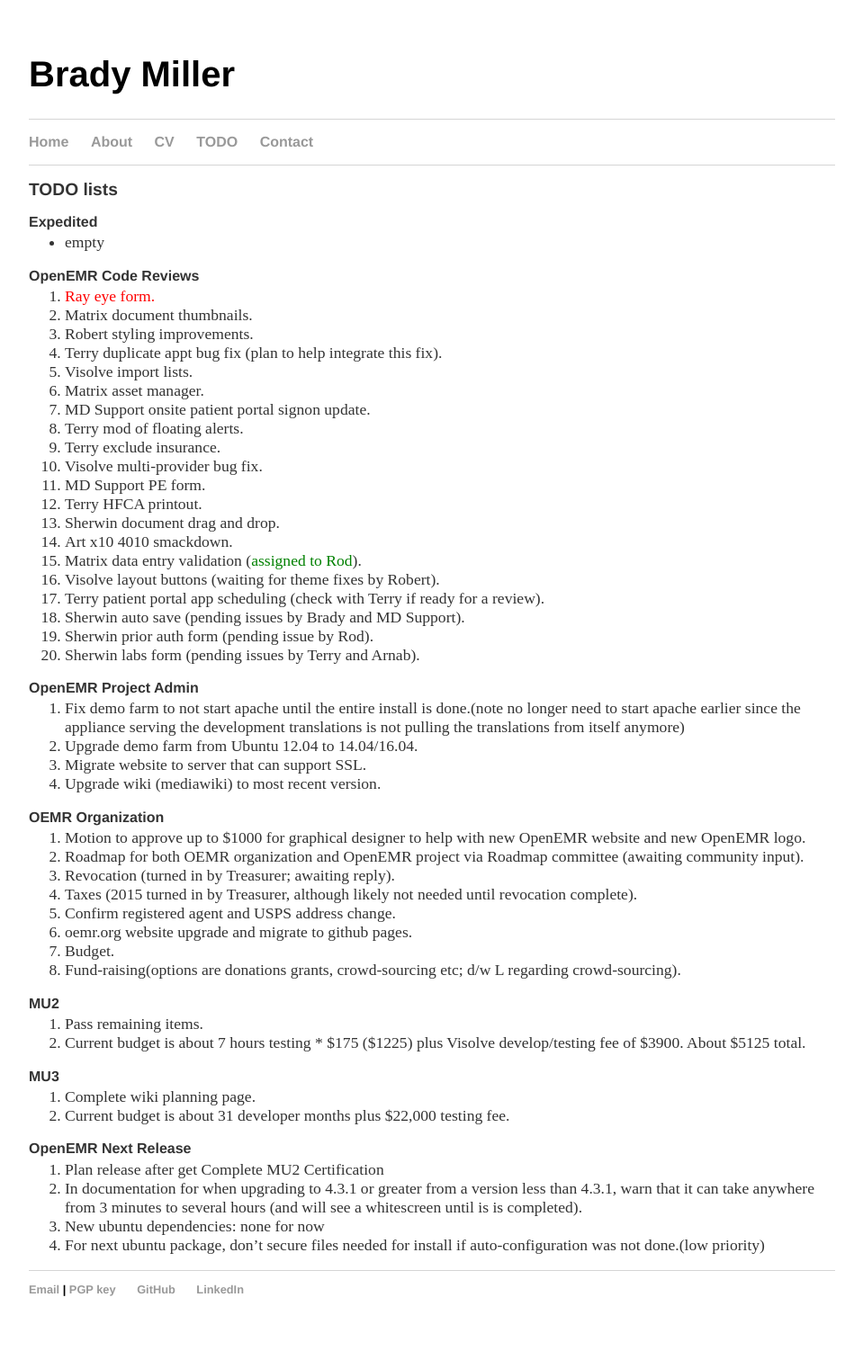
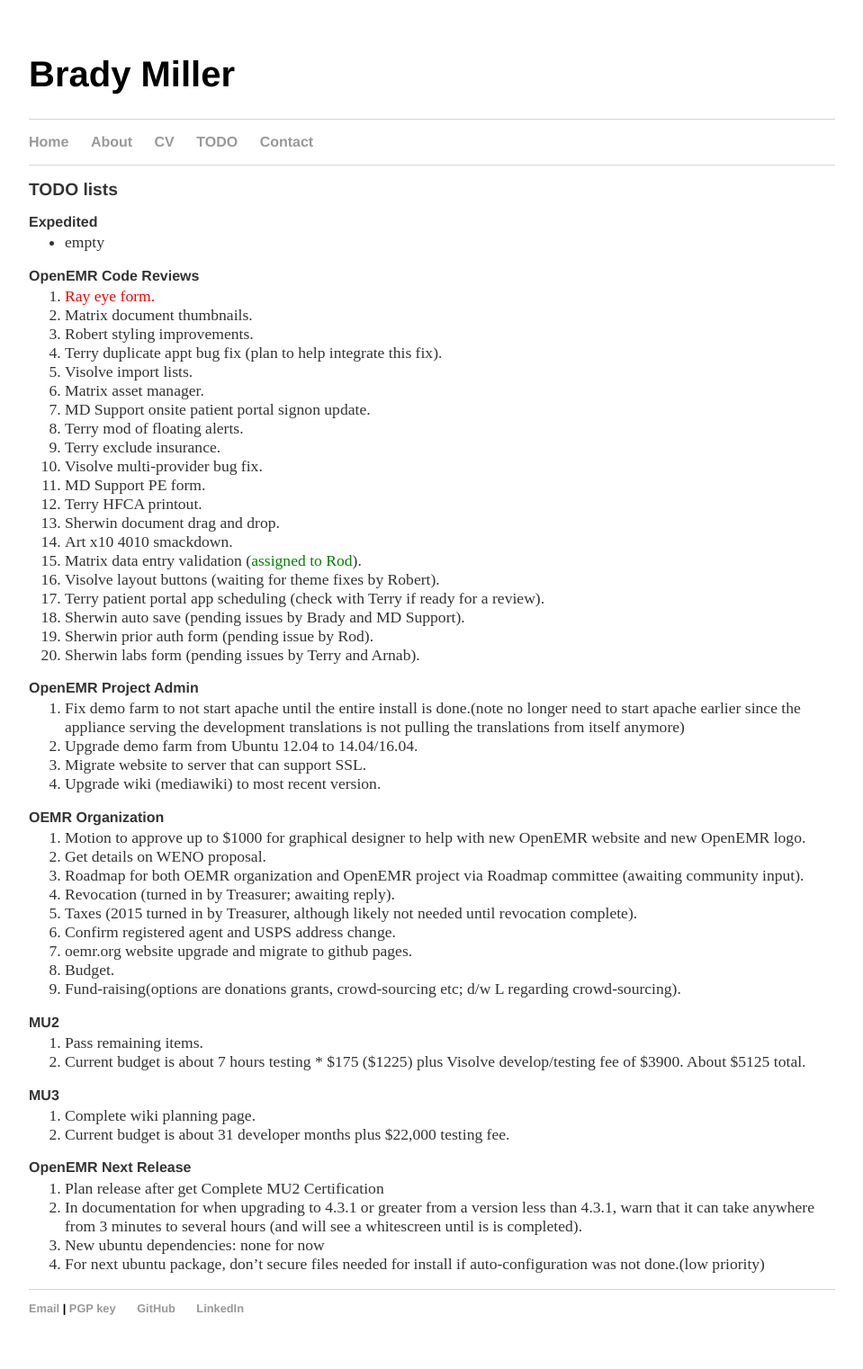
Before and after one commit to bradymiller/bradymiller.github.io, a Jekyll site: the page built from todo/index.md, in a window 1280 px wide. Shown: the whole page at 90% size, without its empty margins (160-1119 px from the left). Built offline with Jekyll 4.4.1, drawn with Linux system fonts in a browser that asks for light colours; before the commit the page ends 1501 px from its top, so only the background shows below that.

Commit message:
Update index.md

```diff
--- a/todo/index.md
+++ b/todo/index.md
@@ -36,6 +36,7 @@
 
 ### OEMR Organization
 1. Motion to approve up to $1000 for graphical designer to help with new OpenEMR website and new OpenEMR logo.
+1. Get details on WENO proposal.
 1. Roadmap for both OEMR organization and OpenEMR project via Roadmap committee (awaiting community input).
 1. Revocation (turned in by Treasurer; awaiting reply).
 1. Taxes (2015 turned in by Treasurer, although likely not needed until revocation complete).
```
